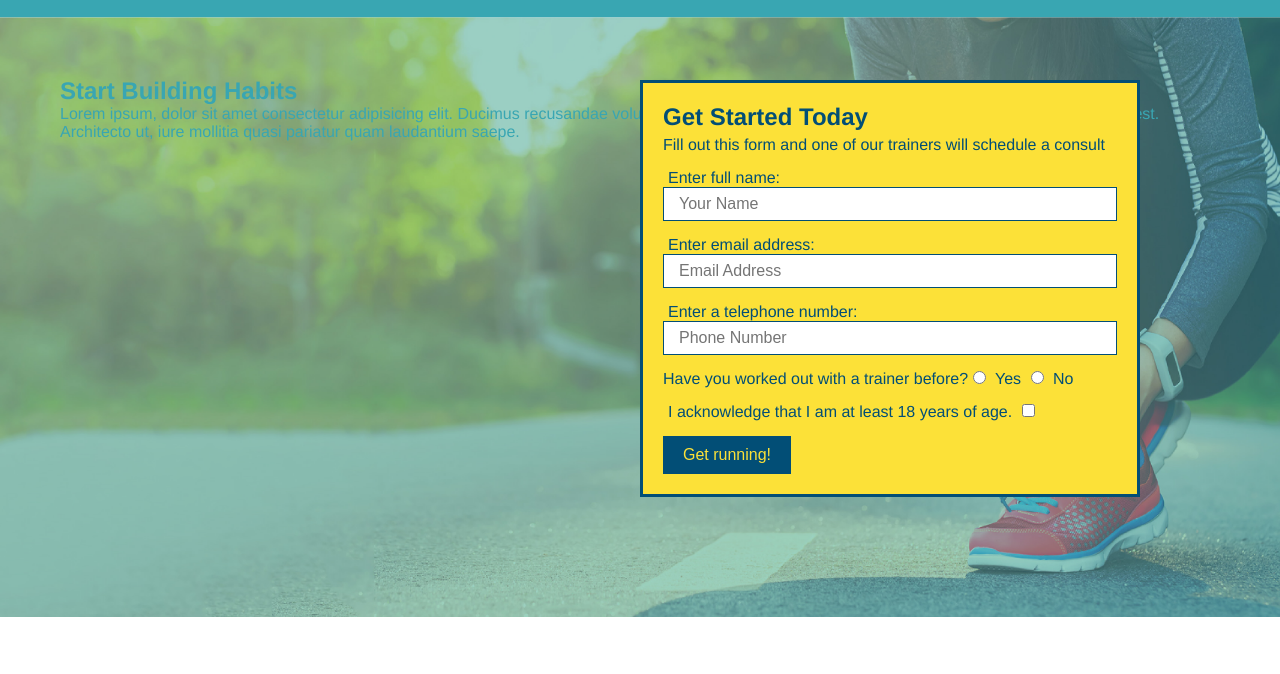
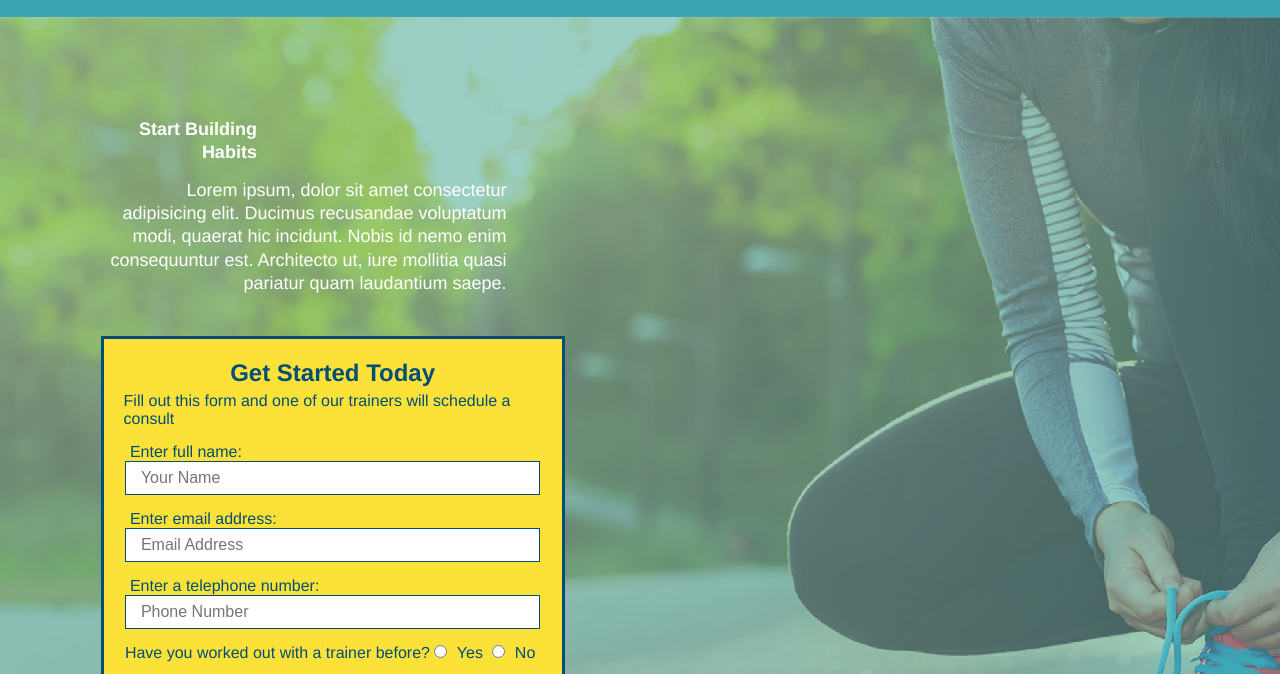
Before and after one commit to slumsd01/run-buddy, a plain HTML site: page index.html in a window 1280 px wide. Shown: the part 65-739 px from the top of the page. Drawn offline with Linux system fonts and the light colour scheme.

Commit message:
add flexbox to the hero

```diff
--- a/assets/css/style.css
+++ b/assets/css/style.css
@@ -52,17 +52,18 @@ footer {
   background: #fce138;
   width: 100%;
   padding: 40px 35px;
+  display: flex;
+  justify-content: space-between;
+  flex-wrap: wrap;
 }
 
 footer h2 {
-  display: inline;
   color: #024e76;
   font-size: 30px;
   margin: 0;
 }
 
 footer div {
-  float: right;
   line-height: 1.5;
   text-align: right;
 }
@@ -78,10 +79,8 @@ section {
 /* Hero Style Start */
 .hero {
   background-image: url('../images/hero-bg.jpg');
-  height: 600px;
   background-size: cover;
   background-position: center;
-  position: relative;
 }
 /* Hero Style End */
 
@@ -89,11 +88,30 @@ section {
   border: 3px solid #024e76;
   background-color: #fce138;
   padding: 20px;
-  width: 500px;
   color: #024e76;
-  position: absolute;
-  bottom: 120px;
-  right: 140px;
+  display: flex;
+  justify-content: center;
+  flex-wrap: wrap;
+  width: 40%;
+  margin: 3.5%;
+}
+
+.hero-cta {
+  width: 35%;
+  text-align: right;
+  margin: 3.5%;
+  color: #fff;
+  font-size: 18px;
+  line-height: 1.3;
+}
+
+.hero-cta h2 {
+  width: 35%;
+  text-align: right;
+  margin: 3.5%;
+  color: #fff;
+  font-size: 18px;
+  line-height: 1.3;
 }
 
 .hero-form h3 {
```
